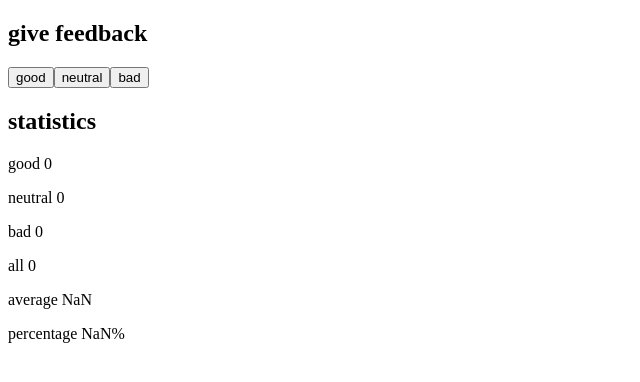
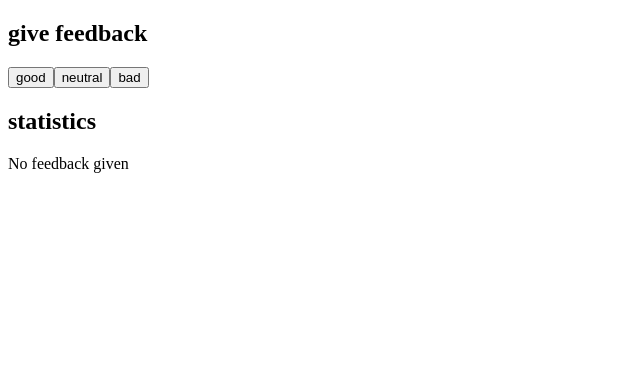
Before and after one commit to mbdelarosa/fullstackopen-submission, a React (Vite) app in the folder part1/unicafe/: page / in a window 1280 px wide. Shown: the top 382 px of the page, without its empty margins (0-640 px from the left). Built offline with nearby package versions, Linux system fonts and the light colour scheme.

Commit message:
Added conditional rendering if no feedback given yet

```diff
--- a/part1/unicafe/src/App.jsx
+++ b/part1/unicafe/src/App.jsx
@@ -6,9 +6,19 @@ const Statistics = ({ good, neutral, bad }) => {
   const average = (good*1 + neutral*0 + bad*-1) / total
   const percentage = (good / total) * 100
 
+  if (total == 0) {
+    return (
+      <div>
+        <h2>statistics</h2>
+        <p>No feedback given</p>
+      </div>
+    )
+  }
+
   return (
     <div>
       <h2>statistics</h2>
+
 
       <p>good {good}</p>
       <p>neutral {neutral}</p>
```
